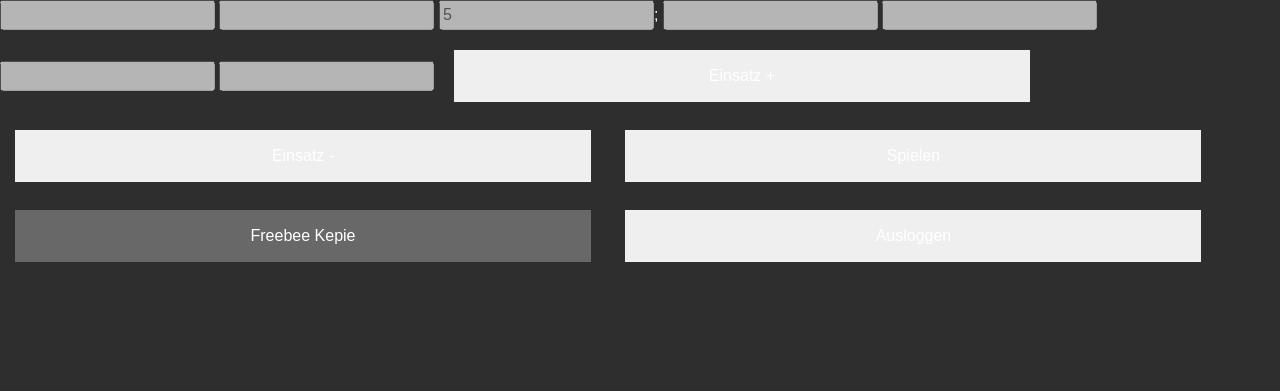
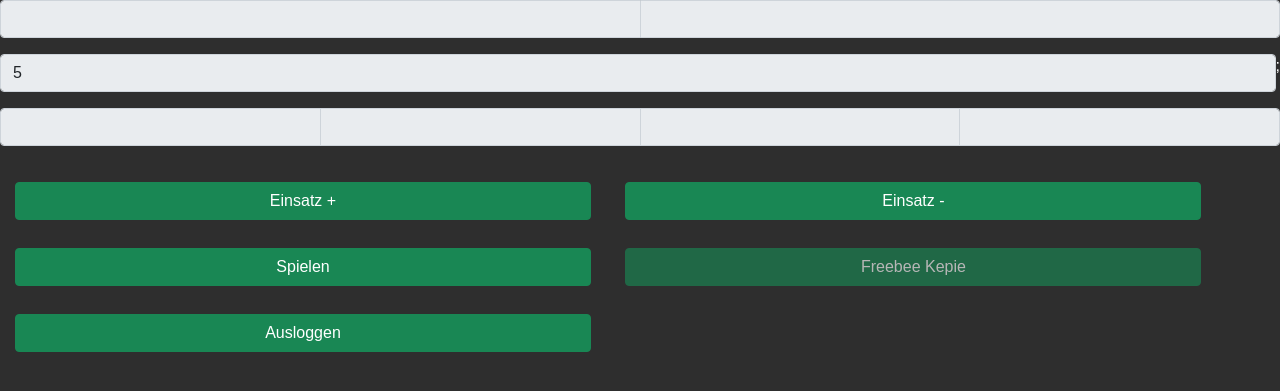
Before and after one commit to t0g3pii/OSP_ITA_Spielautomat, a PHP site: page /game.php in a window 1280 px wide. Shown: the top 391 px of the page. Run offline with PHP 8.4, Linux system fonts and the light colour scheme; the visitor is signed in with stand-in values (Sample User, id 1); data that the repository does not hold is empty.

Commit message:
Update game.php

```diff
--- a/game.php
+++ b/game.php
@@ -92,18 +92,24 @@ $data = $st->fetch();
 </head>
 
 <body>
-    <input id="game_username" value="<?php echo $data["username"]; ?>" disabled>
-    <input id="game_value" value="<?php echo $data["credits"]; ?>" disabled>
-    <input id="game_stake" value="5" type="number" disabled>;
-    <input id="game_slot1" disabled>
-    <input id="game_slot2" disabled>
-    <input id="game_slot3" disabled>
-    <input id="game_win" disabled>
-    <button onclick="stakeAdd(1);">Einsatz +</button>
-    <button onclick="stakeRem(1);">Einsatz -</button>
-    <button onclick="play();">Spielen</button>
-    <button onclick="getFree();" <?php echo "disabled"; ?>>Freebee Kepie</button>
-    <button onclick="logout();">Ausloggen</button>
+    <div class="input-group mb-3">
+    <input class="form-control" id="game_username" value="<?php echo $data["username"]; ?>" disabled>
+    <input class="form-control"  id="game_value" value="<?php echo $data["credits"]; ?>" disabled>
+    </div>
+    <div class="input-group mb-3">
+    <input class="form-control"  id="game_stake" value="5" type="number" disabled>;
+    </div>
+    <div class="input-group mb-3">
+    <input class="form-control"  id="game_slot1" disabled>
+    <input class="form-control"  id="game_slot2" disabled>
+    <input class="form-control"  id="game_slot3" disabled>
+    <input class="form-control" id="game_win" disabled>
+    </div>
+    <button class="btn btn-success" onclick="stakeAdd(1);">Einsatz +</button>
+    <button class="btn btn-success" onclick="stakeRem(1);">Einsatz -</button>
+    <button class="btn btn-success" onclick="play();">Spielen</button>
+    <button class="btn btn-success" onclick="getFree();" <?php echo "disabled"; ?>>Freebee Kepie</button>
+    <button class="btn btn-success" onclick="logout();">Ausloggen</button>
 </body>
 
 </html>
```
